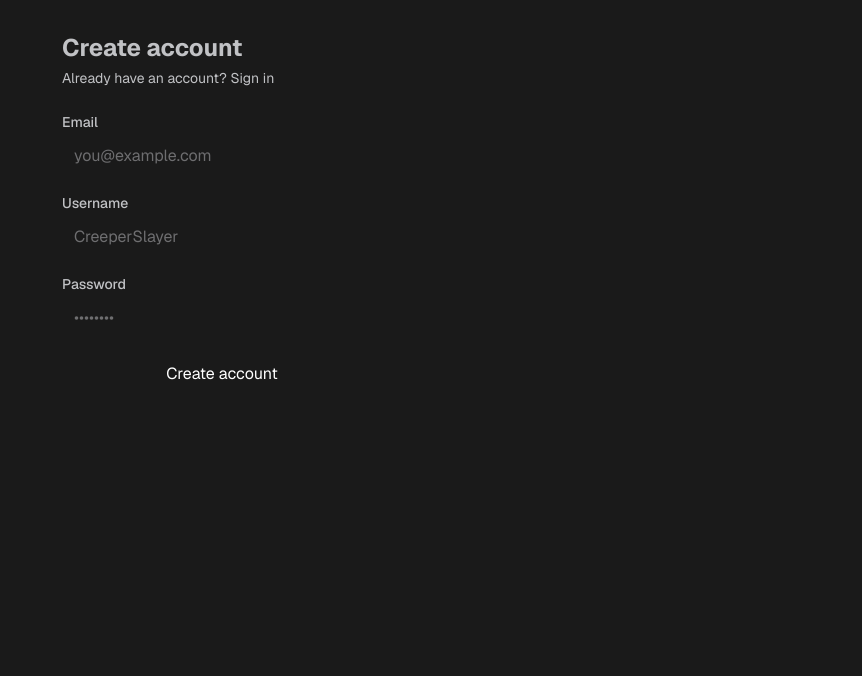
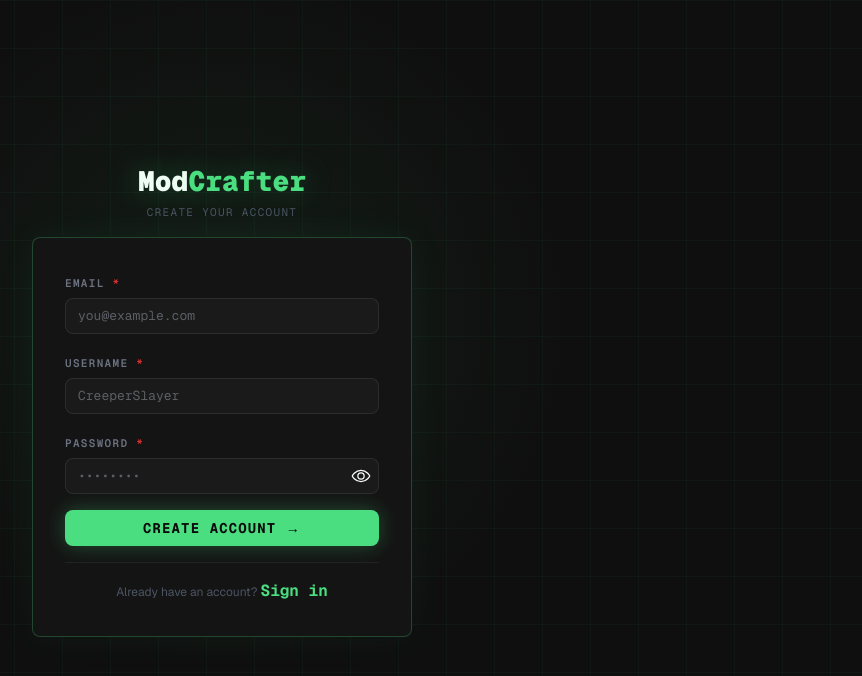
Before and after one commit to Cookie2D/gtnh-recipes, a Next.js app: page /register in a window 1280 px wide. Shown: the top 676 px of the page, without its empty margins (418-1280 px from the left). Built offline with nearby package versions, Linux system fonts and the light colour scheme.

Commit message:
feat: improve auth & public pages

```diff
--- a/src/app/login/page.tsx
+++ b/src/app/login/page.tsx
@@ -1,9 +1,44 @@
 "use client";
 
-import { useState } from "react";
+import { loginAction } from "@/app/actions/auth";
+import GameBackground from "@/components/ui/GameBackground";
+import { NEON, NEON_BORDER } from "@/lib/theme";
+import {
+  Anchor,
+  Box,
+  Button,
+  Divider,
+  Paper,
+  PasswordInput,
+  Stack,
+  Text,
+  TextInput,
+  Title,
+} from "@mantine/core";
 import Link from "next/link";
 import { useRouter } from "next/navigation";
-import { loginAction } from "@/app/actions/auth";
+import { useState } from "react";
+
+const inputStyles = {
+  input: {
+    background: "#1a1a1a",
+    border: `1px solid rgba(255,255,255,0.08)`,
+    color: "#f0fdf4",
+    fontFamily: "var(--font-geist-mono)",
+    fontSize: 13,
+    "&:focus": {
+      borderColor: NEON_BORDER,
+    },
+  },
+  label: {
+    color: "#6b7280",
+    fontFamily: "var(--font-geist-mono)",
+    fontSize: 11,
+    textTransform: "uppercase" as const,
+    letterSpacing: "0.12em",
+    marginBottom: 6,
+  },
+};
 
 export default function LoginPage() {
   const router = useRouter();
@@ -30,76 +65,145 @@ export default function LoginPage() {
   };
 
   return (
-    <main className="flex-1 flex items-center justify-center px-4">
-      <div
-        className="w-full max-w-sm rounded-xl p-8 space-y-6"
-        style={{ background: "var(--surface)", border: "1px solid var(--border)" }}
+    <Box
+      component="main"
+      style={{
+        minHeight: "100vh",
+        display: "flex",
+        alignItems: "center",
+        justifyContent: "center",
+        padding: "1rem",
+        position: "relative",
+        overflow: "hidden",
+      }}
     >
-        <div>
-          <h1 className="text-2xl font-bold">Sign in</h1>
-          <p className="text-sm mt-1" style={{ color: "var(--muted)" }}>
-            Don&apos;t have an account?{" "}
-            <Link href="/register" style={{ color: "var(--accent)" }}>
-              Register
+      <GameBackground />
+
+      <Stack
+        gap="md"
+        style={{
+          position: "relative",
+          zIndex: 1,
+          width: "100%",
+          maxWidth: 380,
+        }}
+      >
+        <Stack gap={4} align="center">
+          <Link href="/">
+            <Title
+              order={1}
+              ff="var(--font-geist-mono)"
+              fw={900}
+              fz={28}
+              style={{
+                color: "#f0fdf4",
+                textShadow: "0 0 30px rgba(74,222,128,0.35)",
+                textDecoration: "none",
+              }}
+            >
+              Mod<span style={{ color: NEON }}>Crafter</span>
+            </Title>
           </Link>
-          </p>
-        </div>
+          <Text
+            fz={11}
+            ff="var(--font-geist-mono)"
+            tt="uppercase"
+            style={{ color: "#4b5563", letterSpacing: "0.12em" }}
+          >
+            Sign in to your account
+          </Text>
+        </Stack>
 
-        <form onSubmit={handleLogin} className="space-y-4">
-          <div>
-            <label className="block text-sm font-medium mb-1">
-              Email or username
-            </label>
-            <input
-              type="text"
+        <Paper
+          p="xl"
+          radius="md"
+          style={{
+            background: "#141414",
+            border: `1px solid ${NEON_BORDER}`,
+            boxShadow: "0 0 40px rgba(74,222,128,0.06)",
+          }}
+        >
+          <form onSubmit={handleLogin}>
+            <Stack gap="md">
+              <TextInput
+                label="Email or username"
                 required
                 value={identifier}
                 onChange={(e) => setIdentifier(e.target.value)}
-              className="w-full px-3 py-2 rounded-lg text-sm outline-none focus:ring-1"
-              style={{
-                background: "var(--surface-2)",
-                border: "1px solid var(--border)",
-                color: "var(--foreground)",
-              }}
-              placeholder="you@example.com or CreeperSlayer"
+                placeholder="you@example.com"
                 autoComplete="username"
+                styles={inputStyles}
               />
-          </div>
 
-          <div>
-            <label className="block text-sm font-medium mb-1">Password</label>
-            <input
-              type="password"
+              <PasswordInput
+                label="Password"
                 required
                 value={password}
                 onChange={(e) => setPassword(e.target.value)}
-              className="w-full px-3 py-2 rounded-lg text-sm outline-none focus:ring-1"
-              style={{
-                background: "var(--surface-2)",
-                border: "1px solid var(--border)",
-                color: "var(--foreground)",
-              }}
                 placeholder="••••••••"
                 autoComplete="current-password"
+                styles={{
+                  ...inputStyles,
+                  innerInput: {
+                    color: "#f0fdf4",
+                    fontFamily: "var(--font-geist-mono)",
+                    fontSize: 13,
+                  },
+                }}
               />
-          </div>
 
               {error && (
-            <p className="text-sm" style={{ color: "var(--error)" }}>
+                <Text
+                  fz="xs"
+                  ff="var(--font-geist-mono)"
+                  p="xs"
+                  style={{
+                    color: "#f87171",
+                    background: "rgba(248,113,113,0.08)",
+                    border: "1px solid rgba(248,113,113,0.2)",
+                    borderRadius: 8,
+                  }}
+                >
                   {error}
-            </p>
+                </Text>
               )}
 
-          <button
+              <Button
                 type="submit"
-            disabled={loading}
-            className="w-full py-2 rounded-lg font-semibold text-sm transition-opacity disabled:opacity-60"
-            style={{ background: "var(--accent)", color: "#fff" }}
+                loading={loading}
+                fullWidth
+                ff="var(--font-geist-mono)"
+                fw={700}
+                tt="uppercase"
+                style={{
+                  background: NEON,
+                  color: "#0a0a0a",
+                  boxShadow: "0 0 20px rgba(74,222,128,0.3)",
+                  letterSpacing: "0.08em",
+                  border: "none",
+                }}
               >
-            {loading ? "Signing in..." : "Sign in"}
-          </button>
+                Sign in →
+              </Button>
+
+              <Divider style={{ borderColor: "rgba(255,255,255,0.06)" }} />
+
+              <Text ta="center" fz="xs" style={{ color: "#4b5563" }}>
+                No account?{" "}
+                <Anchor
+                  component={Link}
+                  href="/register"
+                  ff="var(--font-geist-mono)"
+                  fw={700}
+                  style={{ color: NEON }}
+                >
+                  Register free
+                </Anchor>
+              </Text>
+            </Stack>
           </form>
-      </div>
-    </main>
+        </Paper>
+      </Stack>
+    </Box>
   );
 }
--- a/src/app/page.tsx
+++ b/src/app/page.tsx
@@ -1,33 +1,95 @@
 import Link from "next/link";
+import { Box, Text, Title, Group, Stack } from "@mantine/core";
+import GameBackground from "@/components/ui/GameBackground";
+import { NEON, NEON_BORDER } from "@/lib/theme";
+
 
 export default function LandingPage() {
   return (
-    <main className="flex-1 flex flex-col items-center justify-center px-4 text-center">
-      <div className="max-w-2xl space-y-6">
-        <h1 className="text-5xl font-bold tracking-tight">
-          Mod<span style={{ color: "var(--accent)" }}>Crafter</span>
-        </h1>
-        <p className="text-xl" style={{ color: "var(--muted)" }}>
-          Calculate crafting chains for modded Minecraft.
-          Enter a target item and get a full list of raw materials with step-by-step instructions.
-        </p>
-        <div className="flex gap-4 justify-center pt-4">
+    <Box
+      component="main"
+      style={{
+        minHeight: "100vh",
+        display: "flex",
+        flexDirection: "column",
+        alignItems: "center",
+        justifyContent: "center",
+        textAlign: "center",
+        padding: "1rem",
+        position: "relative",
+        overflow: "hidden",
+      }}
+    >
+      <GameBackground />
+
+      <Stack gap="xl" style={{ position: "relative", zIndex: 1, maxWidth: 640 }}>
+        <Stack gap="sm">
+          <Title
+            order={1}
+            ff="var(--font-geist-mono)"
+            fw={900}
+            fz={{ base: 52, sm: 68 }}
+            style={{
+              color: "#f0fdf4",
+              textShadow:
+                "0 0 40px rgba(74,222,128,0.4), 0 0 80px rgba(74,222,128,0.15)",
+              lineHeight: 1.1,
+            }}
+          >
+            Mod<span style={{ color: NEON }}>Crafter</span>
+          </Title>
+          <Text
+            size="lg"
+            maw={480}
+            mx="auto"
+            style={{ color: "#6b7280", lineHeight: 1.7 }}
+          >
+            Calculate crafting chains for modded Minecraft. Enter a target item
+            and get a full list of raw materials with step-by-step instructions.
+          </Text>
+        </Stack>
+
+        <Group justify="center" gap="sm">
           <Link
             href="/register"
-            className="px-6 py-3 rounded-lg font-semibold transition-colors"
-            style={{ background: "var(--accent)", color: "#fff" }}
+            style={{
+              display: "inline-block",
+              padding: "10px 28px",
+              borderRadius: 8,
+              fontFamily: "var(--font-geist-mono)",
+              fontWeight: 700,
+              fontSize: 14,
+              textTransform: "uppercase",
+              letterSpacing: "0.08em",
+              textDecoration: "none",
+              background: NEON,
+              color: "#0a0a0a",
+              boxShadow: "0 0 24px rgba(74,222,128,0.4)",
+            }}
           >
             Get started free
           </Link>
           <Link
             href="/login"
-            className="px-6 py-3 rounded-lg font-semibold border transition-colors"
-            style={{ borderColor: "var(--border)", color: "var(--foreground)" }}
+            style={{
+              display: "inline-block",
+              padding: "10px 28px",
+              borderRadius: 8,
+              fontFamily: "var(--font-geist-mono)",
+              fontWeight: 700,
+              fontSize: 14,
+              textTransform: "uppercase",
+              letterSpacing: "0.08em",
+              textDecoration: "none",
+              background: "transparent",
+              color: NEON,
+              border: `1px solid ${NEON_BORDER}`,
+            }}
           >
             Sign in
           </Link>
-        </div>
-      </div>
-    </main>
+        </Group>
+      </Stack>
+    </Box>
   );
 }
--- a/src/app/register/page.tsx
+++ b/src/app/register/page.tsx
@@ -3,7 +3,34 @@
 import { useState } from "react";
 import Link from "next/link";
 import { useRouter } from "next/navigation";
+import {
+  Box, Stack, Title, Text, TextInput, PasswordInput,
+  Button, Anchor, Paper, Divider,
+} from "@mantine/core";
+import GameBackground from "@/components/ui/GameBackground";
 import { registerAction } from "@/app/actions/auth";
+import { NEON, NEON_BORDER } from "@/lib/theme";
+
+const inputStyles = {
+  input: {
+    background: "#1a1a1a",
+    border: `1px solid rgba(255,255,255,0.08)`,
+    color: "#f0fdf4",
+    fontFamily: "var(--font-geist-mono)",
+    fontSize: 13,
+    "&:focus": {
+      borderColor: NEON_BORDER,
+    },
+  },
+  label: {
+    color: "#6b7280",
+    fontFamily: "var(--font-geist-mono)",
+    fontSize: 11,
+    textTransform: "uppercase" as const,
+    letterSpacing: "0.12em",
+    marginBottom: 6,
+  },
+};
 
 export default function RegisterPage() {
   const router = useRouter();
@@ -31,91 +58,150 @@ export default function RegisterPage() {
   };
 
   return (
-    <main className="flex-1 flex items-center justify-center px-4">
-      <div
-        className="w-full max-w-sm rounded-xl p-8 space-y-6"
-        style={{ background: "var(--surface)", border: "1px solid var(--border)" }}
+    <Box
+      component="main"
+      style={{
+        minHeight: "100vh",
+        display: "flex",
+        alignItems: "center",
+        justifyContent: "center",
+        padding: "1rem",
+        position: "relative",
+        overflow: "hidden",
+      }}
     >
-        <div>
-          <h1 className="text-2xl font-bold">Create account</h1>
-          <p className="text-sm mt-1" style={{ color: "var(--muted)" }}>
-            Already have an account?{" "}
-            <Link href="/login" style={{ color: "var(--accent)" }}>
-              Sign in
-            </Link>
-          </p>
-        </div>
+      <GameBackground />
 
-        <form onSubmit={handleRegister} className="space-y-4">
-          <div>
-            <label className="block text-sm font-medium mb-1">Email</label>
-            <input
+      <Stack gap="md" style={{ position: "relative", zIndex: 1, width: "100%", maxWidth: 380 }}>
+        <Stack gap={4} align="center">
+          <Title
+            order={1}
+            ff="var(--font-geist-mono)"
+            fw={900}
+            fz={28}
+            component={Link}
+            href="/"
+            style={{
+              color: "#f0fdf4",
+              textShadow: "0 0 30px rgba(74,222,128,0.35)",
+              textDecoration: "none",
+            }}
+          >
+            Mod<span style={{ color: NEON }}>Crafter</span>
+          </Title>
+          <Text
+            fz={11}
+            ff="var(--font-geist-mono)"
+            tt="uppercase"
+            style={{ color: "#4b5563", letterSpacing: "0.12em" }}
+          >
+            Create your account
+          </Text>
+        </Stack>
+
+        <Paper
+          p="xl"
+          radius="md"
+          style={{
+            background: "#141414",
+            border: `1px solid ${NEON_BORDER}`,
+            boxShadow: "0 0 40px rgba(74,222,128,0.06)",
+          }}
+        >
+          <form onSubmit={handleRegister}>
+            <Stack gap="md">
+              <TextInput
+                label="Email"
                 type="email"
                 required
                 value={email}
                 onChange={(e) => setEmail(e.target.value)}
-              className="w-full px-3 py-2 rounded-lg text-sm outline-none"
-              style={{
-                background: "var(--surface-2)",
-                border: "1px solid var(--border)",
-                color: "var(--foreground)",
-              }}
                 placeholder="you@example.com"
+                autoComplete="email"
+                styles={inputStyles}
               />
-          </div>
 
-          <div>
-            <label className="block text-sm font-medium mb-1">Username</label>
-            <input
-              type="text"
+              <TextInput
+                label="Username"
                 required
                 value={username}
                 onChange={(e) => setUsername(e.target.value)}
-              className="w-full px-3 py-2 rounded-lg text-sm outline-none"
-              style={{
-                background: "var(--surface-2)",
-                border: "1px solid var(--border)",
-                color: "var(--foreground)",
-              }}
                 placeholder="CreeperSlayer"
                 minLength={3}
+                autoComplete="username"
+                styles={inputStyles}
               />
-          </div>
 
-          <div>
-            <label className="block text-sm font-medium mb-1">Password</label>
-            <input
-              type="password"
+              <PasswordInput
+                label="Password"
                 required
                 value={password}
                 onChange={(e) => setPassword(e.target.value)}
-              className="w-full px-3 py-2 rounded-lg text-sm outline-none"
-              style={{
-                background: "var(--surface-2)",
-                border: "1px solid var(--border)",
-                color: "var(--foreground)",
-              }}
                 placeholder="••••••••"
                 minLength={8}
+                autoComplete="new-password"
+                styles={{
+                  ...inputStyles,
+                  innerInput: {
+                    color: "#f0fdf4",
+                    fontFamily: "var(--font-geist-mono)",
+                    fontSize: 13,
+                  },
+                }}
               />
-          </div>
 
               {error && (
-            <p className="text-sm" style={{ color: "var(--error)" }}>
+                <Text
+                  fz="xs"
+                  ff="var(--font-geist-mono)"
+                  p="xs"
+                  style={{
+                    color: "#f87171",
+                    background: "rgba(248,113,113,0.08)",
+                    border: "1px solid rgba(248,113,113,0.2)",
+                    borderRadius: 8,
+                  }}
+                >
                   {error}
-            </p>
+                </Text>
               )}
 
-          <button
+              <Button
                 type="submit"
-            disabled={loading}
-            className="w-full py-2 rounded-lg font-semibold text-sm transition-opacity disabled:opacity-60"
-            style={{ background: "var(--accent)", color: "#fff" }}
+                loading={loading}
+                fullWidth
+                ff="var(--font-geist-mono)"
+                fw={700}
+                tt="uppercase"
+                style={{
+                  background: NEON,
+                  color: "#0a0a0a",
+                  boxShadow: "0 0 20px rgba(74,222,128,0.3)",
+                  letterSpacing: "0.08em",
+                  border: "none",
+                }}
               >
-            {loading ? "Creating account..." : "Create account"}
-          </button>
+                Create account →
+              </Button>
+
+              <Divider style={{ borderColor: "rgba(255,255,255,0.06)" }} />
+
+              <Text ta="center" fz="xs" style={{ color: "#4b5563" }}>
+                Already have an account?{" "}
+                <Anchor
+                  component={Link}
+                  href="/login"
+                  ff="var(--font-geist-mono)"
+                  fw={700}
+                  style={{ color: NEON }}
+                >
+                  Sign in
+                </Anchor>
+              </Text>
+            </Stack>
           </form>
-      </div>
-    </main>
+        </Paper>
+      </Stack>
+    </Box>
   );
 }
--- /dev/null
+++ b/src/components/ui/GameBackground.tsx
@@ -0,0 +1,43 @@
+export default function GameBackground() {
+  return (
+    <>
+      <div
+        aria-hidden
+        style={{
+          position: "fixed",
+          inset: 0,
+          background: "#0f0f0f",
+          zIndex: 0,
+        }}
+      />
+      <div
+        aria-hidden
+        style={{
+          position: "fixed",
+          inset: 0,
+          backgroundImage:
+            "linear-gradient(rgba(74,222,128,0.04) 1px, transparent 1px), linear-gradient(90deg, rgba(74,222,128,0.04) 1px, transparent 1px)",
+          backgroundSize: "48px 48px",
+          zIndex: 0,
+          pointerEvents: "none",
+        }}
+      />
+      <div
+        aria-hidden
+        style={{
+          position: "fixed",
+          top: "40%",
+          left: "50%",
+          transform: "translate(-50%, -50%)",
+          width: 700,
+          height: 700,
+          borderRadius: "50%",
+          background:
+            "radial-gradient(circle, rgba(74,222,128,0.07) 0%, transparent 70%)",
+          zIndex: 0,
+          pointerEvents: "none",
+        }}
+      />
+    </>
+  );
+}
--- a/src/lib/theme.ts
+++ b/src/lib/theme.ts
@@ -10,10 +10,19 @@ const dark: MantineColorsTuple = [
   "#373A40", "#2C2E33", "#242424", "#1a1a1a", "#141414", "#0f0f0f",
 ];
 
+const neon: MantineColorsTuple = [
+  "#f0fdf4", "#dcfce7", "#bbf7d0", "#86efac", "#4ade80",
+  "#22c55e", "#16a34a", "#15803d", "#166534", "#14532d",
+];
+
+export const NEON = "#4ade80";
+export const NEON_BORDER = "rgba(74,222,128,0.25)";
+export const NEON_DIM = "rgba(74,222,128,0.08)";
+
 export const theme = createTheme({
-  primaryColor: "orange",
-  primaryShade: 5,
-  colors: { orange, dark },
+  primaryColor: "neon",
+  primaryShade: 4,
+  colors: { orange, dark, neon },
   defaultRadius: "md",
   fontFamily: "var(--font-geist-sans), -apple-system, BlinkMacSystemFont, sans-serif",
   fontFamilyMonospace: "var(--font-geist-mono), ui-monospace, monospace",
```
Also changed, not shown: .claude/settings.local.json. Lines whose indentation alone changed are shown as unchanged.
